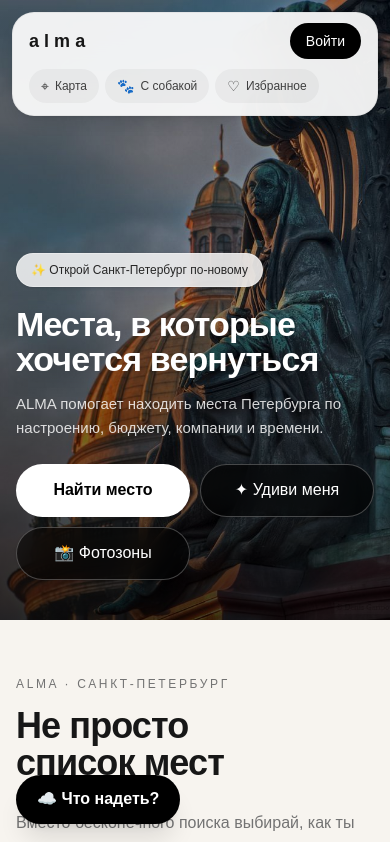
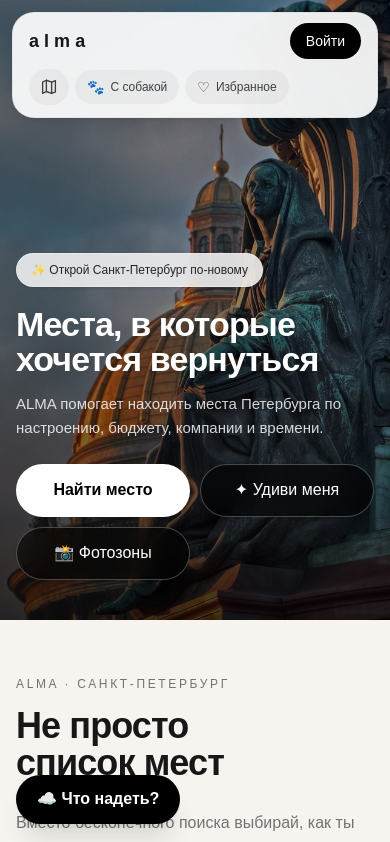
Before and after one commit to olgakastanova48386-dotcom/alma, a Next.js app: page / in a window 390 px wide. Shown: the top 842 px of the page. Built offline with nearby package versions, Linux system fonts and the light colour scheme; no server answers.

Commit message:
replace mobile map label with folded map icon

```diff
--- a/components/Header.tsx
+++ b/components/Header.tsx
@@ -8,7 +8,7 @@ type User = { id: string; name: string; phone: string };
 
 const mobileNavItems = [
   { href: "/", label: "Главная", icon: "⌂" },
-  { href: "/map", label: "Карта", icon: "⌖" },
+  { href: "/map", label: "Карта", icon: "map" },
   { href: "/dog-friendly", label: "С собакой", icon: "🐾" },
   { href: "/favorites", label: "Избранное", icon: "♡" },
 ];
@@ -16,6 +16,15 @@ const mobileNavItems = [
 function isCurrentRoute(pathname: string, href: string) {
   if (href === "/") return pathname === "/";
   return pathname === href || pathname.startsWith(`${href}/`);
+}
+
+function MapIcon() {
+  return (
+    <svg viewBox="0 0 24 24" aria-hidden="true" className="h-[18px] w-[18px]" fill="none" stroke="currentColor" strokeWidth="1.8" strokeLinecap="round" strokeLinejoin="round">
+      <path d="M3.5 5.5 8.5 3l7 2.5 5-2v15l-5 2-7-2.5-5 2.5z" />
+      <path d="M8.5 3v15M15.5 5.5v15" />
+    </svg>
+  );
 }
 
 export default function Header() {
@@ -34,18 +43,11 @@ export default function Header() {
   }, []);
 
   const accountControl = authLoaded && user ? (
-    <Link
-      href="/profile"
-      className="rounded-full bg-black text-white px-4 sm:px-5 py-2 sm:py-2.5 text-sm sm:text-base hover:opacity-80 transition max-w-[150px] truncate"
-      title={user.name}
-    >
+    <Link href="/profile" className="rounded-full bg-black text-white px-4 sm:px-5 py-2 sm:py-2.5 text-sm sm:text-base hover:opacity-80 transition max-w-[150px] truncate" title={user.name}>
       {user.name}
     </Link>
   ) : (
-    <Link
-      href="/login"
-      className="rounded-full bg-black text-white px-4 sm:px-5 py-2 sm:py-2.5 text-sm sm:text-base hover:opacity-80 transition"
-    >
+    <Link href="/login" className="rounded-full bg-black text-white px-4 sm:px-5 py-2 sm:py-2.5 text-sm sm:text-base hover:opacity-80 transition">
       Войти
     </Link>
   );
@@ -58,7 +60,6 @@ export default function Header() {
         <div className="rounded-[22px] sm:rounded-full bg-white/92 backdrop-blur-xl border border-black/5 shadow-lg px-4 sm:px-8 py-2.5 sm:py-3">
           <div className="flex items-center justify-between">
             <Link href="/" className="text-lg sm:text-2xl font-bold tracking-[0.28em]">alma</Link>
-
             <nav className="hidden md:flex items-center gap-5 lg:gap-7 text-sm md:text-base text-gray-600">
               <Link href="/" className="hover:text-black transition">Главная</Link>
               <Link href="/map" className="hover:text-black transition">Карта</Link>
@@ -66,7 +67,6 @@ export default function Header() {
               <Link href="/favorites" className="hover:text-black transition">♡ Избранное</Link>
               <Link href="/about" className="hover:text-black transition">О проекте</Link>
             </nav>
-
             {accountControl}
           </div>
 
@@ -75,10 +75,12 @@ export default function Header() {
               <Link
                 key={item.href}
                 href={item.href}
-                className="flex shrink-0 items-center gap-1.5 rounded-full bg-black/[.04] px-3 py-2 text-[12px] font-medium text-neutral-700 active:bg-black/[.08]"
+                aria-label={item.label}
+                title={item.label}
+                className={`flex shrink-0 items-center justify-center rounded-full bg-black/[.04] py-2 text-[12px] font-medium text-neutral-700 active:bg-black/[.08] ${item.href === "/map" ? "h-9 w-10 px-0" : "gap-1.5 px-3"}`}
               >
-                <span className="text-sm leading-none">{item.icon}</span>
-                <span>{item.label}</span>
+                {item.icon === "map" ? <MapIcon /> : <span className="text-sm leading-none">{item.icon}</span>}
+                {item.href !== "/map" && <span>{item.label}</span>}
               </Link>
             ))}
           </nav>
```
